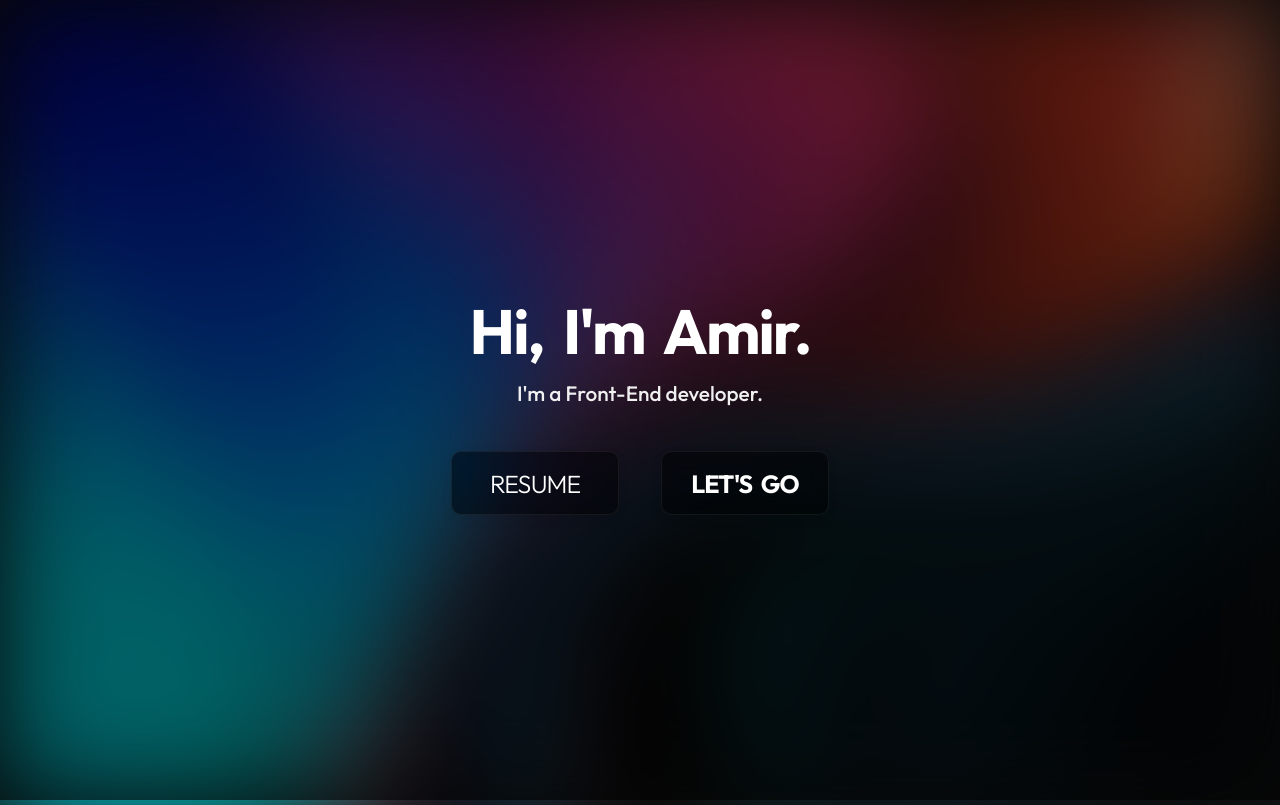
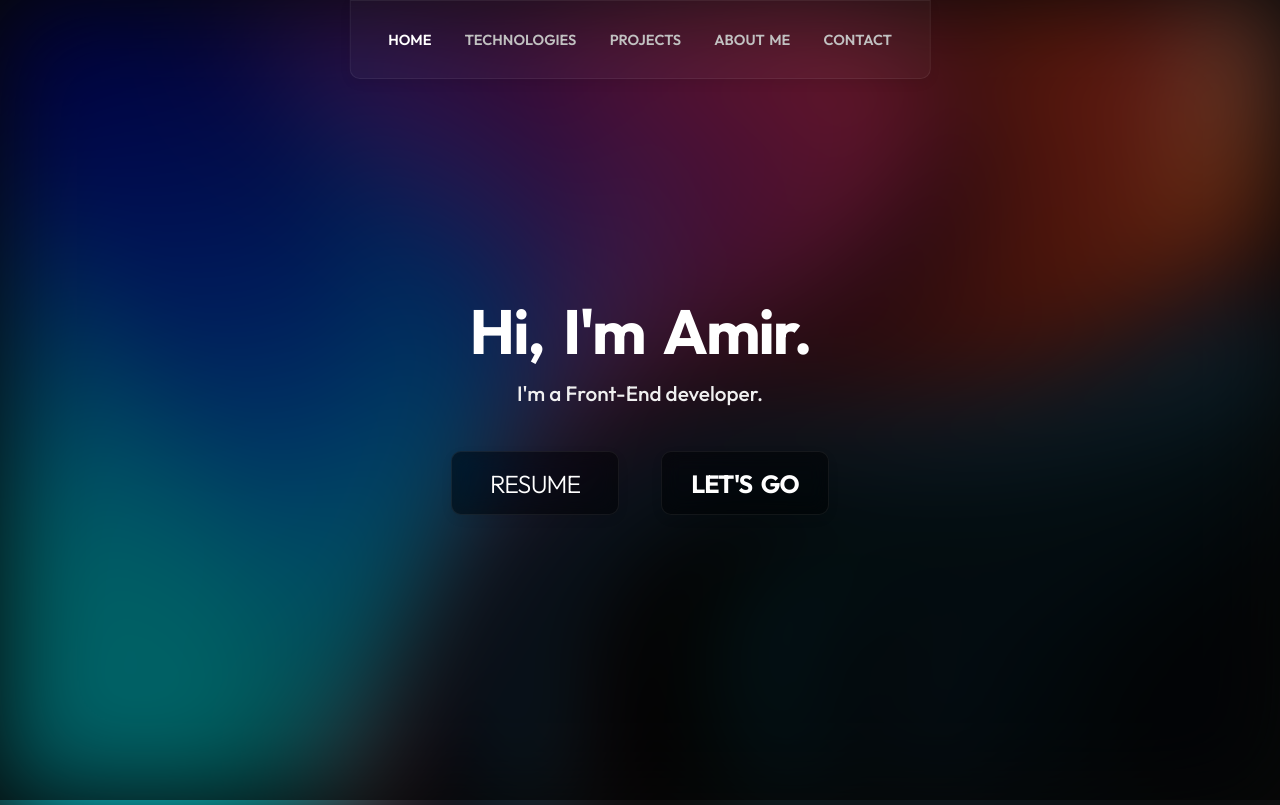
Before and after one commit to v-amirrr/portfolio, a React (Create React App) app: page / in a window 1280 px wide. Built offline with nearby package versions, Linux system fonts and the light colour scheme.

Commit message:
feat: built the navbar

```diff
--- a/src/App.js
+++ b/src/App.js
@@ -5,6 +5,7 @@ import { Routes, Route, useLocation } from 'react-router-dom';
 import { AnimatePresence } from 'framer-motion';
 
 import Home from './components/Home';
+import Navbar from './components/Navbar';
 
 const App = () => {
 
@@ -17,6 +18,7 @@ const App = () => {
     return (
         <>
             <AnimatePresence exitBeforeEnter>
+                <Navbar />
                 <Routes location={location} key={location.key}>
                     <Route path="/" element={<Home />} />
                 </Routes>
--- /dev/null
+++ b/src/components/Navbar.js
@@ -0,0 +1,76 @@
+import React from 'react';
+
+import styled from 'styled-components';
+
+import { useLocation } from 'react-router-dom';
+
+import { motion } from 'framer-motion';
+
+const navbarVariants = {
+    hidden: { opacity: 0, y: -20, scaleY: 0 },
+    visible: { opacity: 1, y: 0, scaleY: 1, transition: { duration: 0.4, type: 'tween' } },
+    exit: { opacity: 0, y: -20, scaleY: 0, transition: { duration: 0.4, type: 'tween' } }
+};
+
+const Navbar = () => {
+
+    const location = useLocation();
+
+    return (
+        <>
+            <Nav variants={navbarVariants}>
+                <div className={location.pathname == "/" && "active"}>home</div>
+                <div>technologies</div>
+                <div>projects</div>
+                <div>about me</div>
+                <div>contact</div>
+            </Nav>
+        </>
+    );
+};
+
+const Nav = styled(motion.nav)`
+    display: flex;
+    justify-content: center;
+    align-items: center;
+    flex-direction: row;
+    font-family: 'Outfit', sans-serif;
+    text-transform: uppercase;
+    font-weight: 600;
+    word-spacing: 2px;
+    font-size: .7rem;
+    cursor: pointer;
+    position: absolute;
+    top: 0;
+    left: 50%;
+    transform: translate(-50%);
+    padding: 1.4rem 1rem;
+    border-radius: 0 0 10px 10px;
+    background-color: #e6e6e608;
+    box-shadow: #00000011 0px 4px 12px;
+    border: solid 1px #ffffff11;
+    transition: border .4s;
+
+    &:hover {
+        border: solid 1px #ffffff19;
+    }
+
+    div {
+        padding: 0 .8rem;
+        cursor: pointer;
+        color: #c1c1c1;
+        transition: color .4s, padding .4s, letter-spacing .4s;
+        white-space: nowrap;
+
+        &:hover {
+            padding: 0 1rem;
+            letter-spacing: 2px;
+        }
+    }
+
+    .active {
+        color: #fff;
+    }
+`;
+
+export default Navbar;
```
